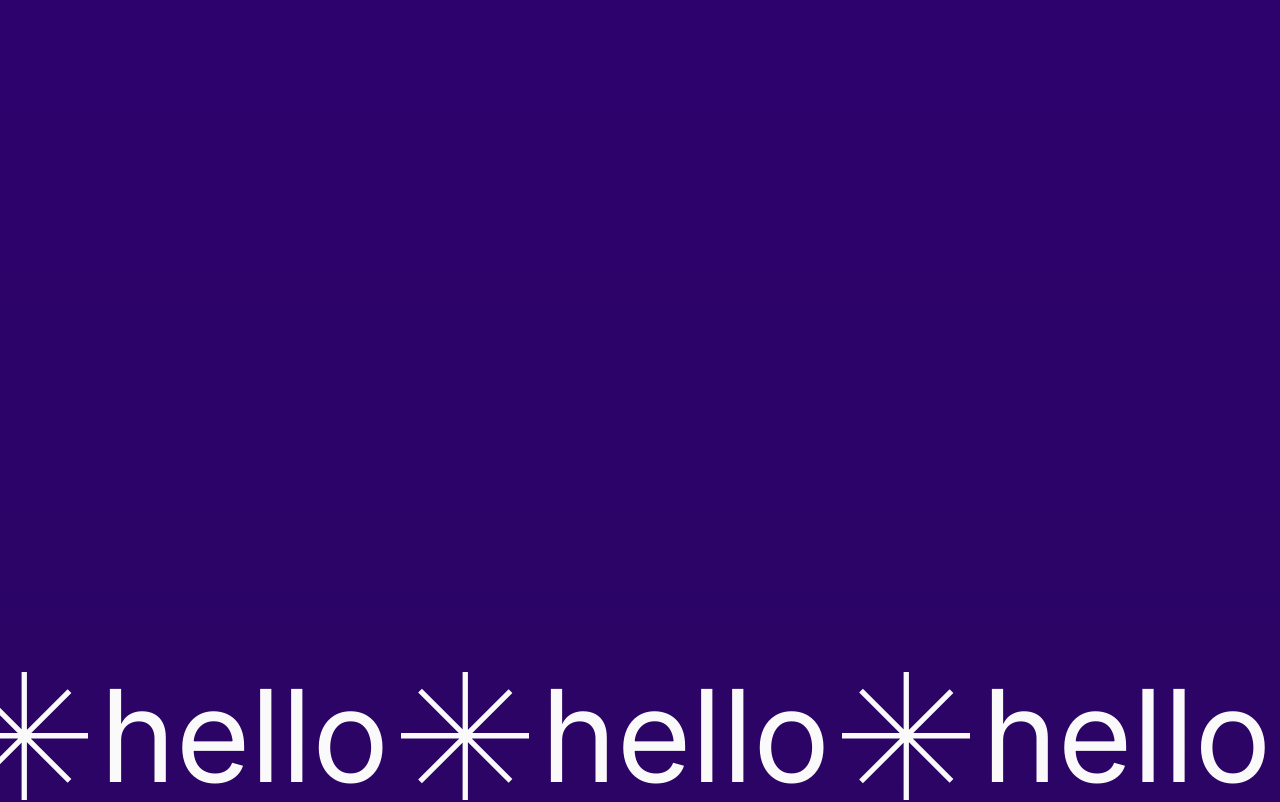
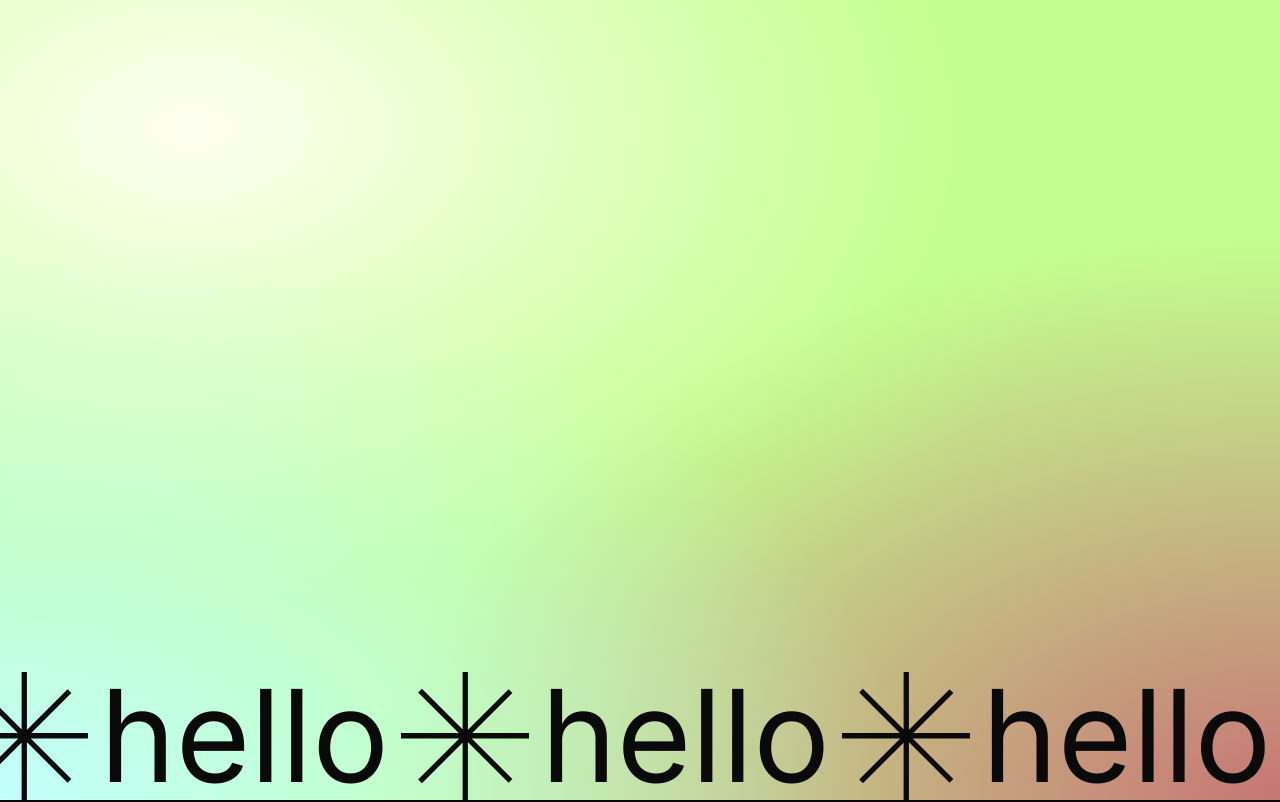
Before and after one commit to fulopkovacs/horizontal-scroll-text-effect, a Next.js app: page / in a window 1280 px wide. Shown: the top 802 px of the page. Built offline with nearby package versions, Linux system fonts and the light colour scheme.

Commit message:
Add the gradient

```diff
--- a/src/components/Title.tsx
+++ b/src/components/Title.tsx
@@ -36,7 +36,7 @@ export function Title({children}: {children: string}) {
 
   return (
     <motion.div
-      className="text-9xl text-neutral-50 whitespace-nowrap flex items-center gap-3 -ml-10"
+      className="text-9xl text-neutral-950 whitespace-nowrap flex items-center gap-3 -ml-10"
       style={{translateX}}
     >
       {new Array(repeatNTimes).fill(1).map((_, i) => {
--- a/src/pages/index.tsx
+++ b/src/pages/index.tsx
@@ -9,8 +9,8 @@ export default function Home() {
         <meta name="description" content="Generated by create-t3-app" />
         <link rel="icon" href="/favicon.ico" />
       </Head>
-      <div className="flex h-[800svh] bg-gradient-to-b from-[#2e026d] to-[#15162c] overflow-x-hidden">
-        <section className="h-[100svh] flex items-end w-full">
+      <div className="flex h-[800svh] bg-neutral-950 overflow-x-hidden">
+        <section className="h-[100svh] tw-bg-mesh-gradient-1 flex items-end w-full">
           <Title>hello</Title>
         </section>
       </div>
--- a/src/styles/globals.css
+++ b/src/styles/globals.css
@@ -15,6 +15,26 @@
   }
 
   html {
-    background: #2e026d;
+    /* background: #2e026d; */
+    background: hsla(92, 100%, 78%, 1);
   }
 }
+
+@layer utilities {
+  .tw-bg-mesh-gradient-1 {
+    /* --mesh-color-1: hsla(64, 100%, 97%, 1) ; */
+    /* --mesh-color-2: hsla(178, 100%, 88%, 1)  */
+    /* --mesh-color-3: hsla(92, 100%, 78%, 1);  */
+    /* --mesh-color-4: hsla(0, 42%, 62%, 1);  */
+
+    background-color: hsla(92, 100%, 78%, 1);
+    background-image: radial-gradient(
+        at 0% 100%,
+        hsla(178, 100%, 88%, 1) 0px,
+        transparent 50%
+      ),
+      radial-gradient(at 15% 16%, hsla(64, 100%, 97%, 1) 0px, transparent 50%),
+      radial-gradient(at 46% 18%, hsla(92, 100%, 78%, 1) 0px, transparent 50%),
+      radial-gradient(at 100% 100%, hsla(0, 42%, 62%, 1) 0px, transparent 50%);
+  }
+}
```
